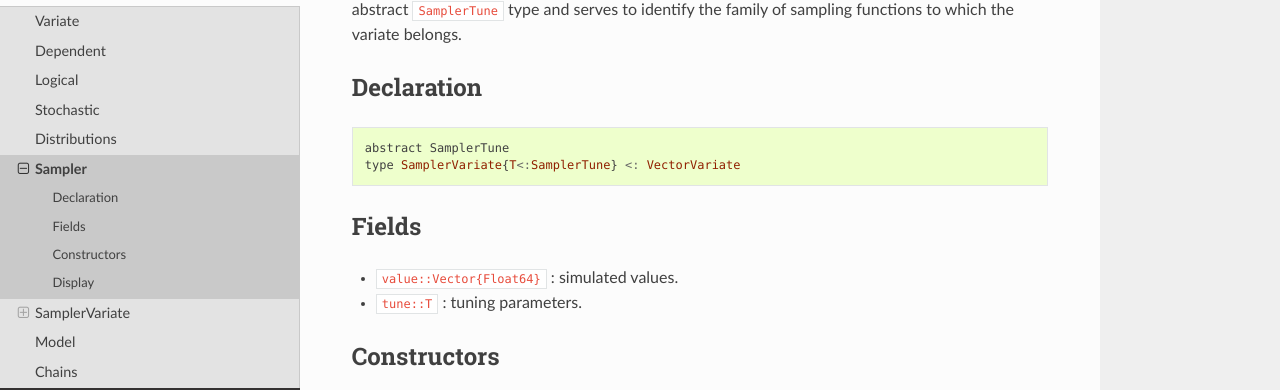
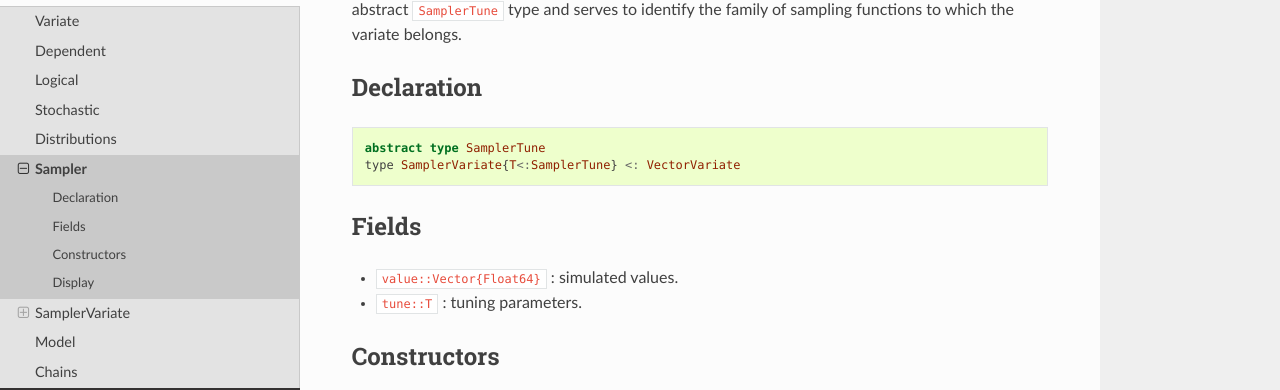
Before and after one commit to brian-j-smith/Mamba.jl, a Sphinx documentation site: the page built from doc/mcmc/sampler.rst, in a window 1280 px wide and 900 px high, scrolled down 972 px. Shown: the part 215-605 px from the top of the window. Built offline with Sphinx 7.4.7 and the Read the Docs theme 2.0.0, drawn with Linux system fonts in a browser that asks for light colours; formulas are drawn with MathJax 3.

Commit message:
Update deprecated abstract syntax to abstract type.

```diff
--- a/doc/mcmc/chains.rst
+++ b/doc/mcmc/chains.rst
@@ -15,7 +15,7 @@ Declarations
 
 .. code-block:: julia
 
-    abstract AbstractChains
+    abstract type AbstractChains
     immutable Chains <: AbstractChains
     immutable ModelChains <: AbstractChains
 
--- a/doc/mcmc/sampler.rst
+++ b/doc/mcmc/sampler.rst
@@ -70,7 +70,7 @@ Declaration
 
 .. code-block:: julia
 
-    abstract SamplerTune
+    abstract type SamplerTune
     type SamplerVariate{T<:SamplerTune} <: VectorVariate
 
 Fields
--- a/doc/mcmc/variate.rst
+++ b/doc/mcmc/variate.rst
@@ -16,8 +16,8 @@ Declarations
 ^^^^^^^^^^^^^
 .. code-block:: julia
 
-    abstract ScalarVariate <: Real
-    abstract ArrayVariate{N} <: DenseArray{Float64, N}
+    abstract type ScalarVariate <: Real
+    abstract type ArrayVariate{N} <: DenseArray{Float64, N}
 
     const AbstractVariate = Union{ScalarVariate, ArrayVariate}
     const VectorVariate = ArrayVariate{1}
```
Also changed, not shown: 1 other file.
